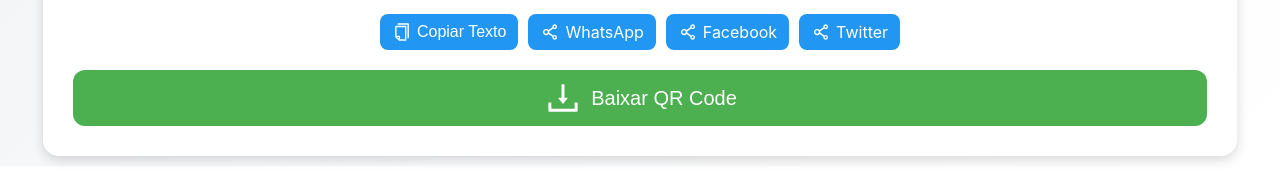
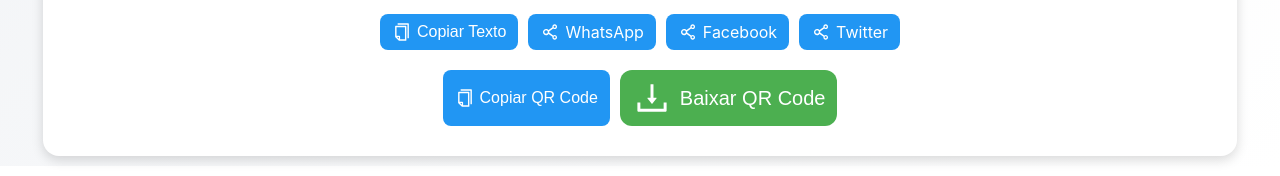
Before and after one commit to DevFullStack-Franklyn-R-Silva/Gerador-de-QRCode-com-ReactJS, a React (Create React App) app: page / in a window 1280 px wide. Shown: the part 531-707 px from the top of the page. Built offline with nearby package versions, Linux system fonts and the light colour scheme.

Commit message:
feat: copia texto qrcode

```diff
--- a/src/App.css
+++ b/src/App.css
@@ -238,3 +238,11 @@ html {
   background: #45a049;
   transform: scale(1.05);
 }
+
+/* Botões de ação (Copiar QR Code e Baixar) */
+.action-buttons {
+  display: flex;
+  gap: 10px;
+  flex-wrap: wrap;
+  justify-content: center;
+}
--- a/src/App.jsx
+++ b/src/App.jsx
@@ -13,7 +13,7 @@ function App() {
   const [qrSize, setQrSize] = useState(200);
   const [fgColor, setFgColor] = useState("#000000");
   const [bgColor, setBgColor] = useState("#ffffff");
-  const [qrStyle, setQrStyle] = useState("squares"); // 'squares' ou 'dots'
+  const [qrStyle, setQrStyle] = useState("squares"); // "squares" ou "dots"
   const [theme, setTheme] = useState("light");
   const [logoImage, setLogoImage] = useState("");
 
@@ -36,6 +36,22 @@ function App() {
       .catch((err) => {
         console.error("Erro ao baixar a imagem:", err);
       });
+  };
+
+  // Função para copiar o QR Code (imagem) para a área de transferência
+  const handleCopyQRCode = async () => {
+    if (!qrRef.current) return;
+    try {
+      const dataUrl = await htmlToImage.toPng(qrRef.current, {
+        backgroundColor: "transparent",
+      });
+      const blob = await (await fetch(dataUrl)).blob();
+      const clipboardItem = new ClipboardItem({ "image/png": blob });
+      await navigator.clipboard.write([clipboardItem]);
+      alert("QR Code copiado para a área de transferência!");
+    } catch (err) {
+      console.error("Erro ao copiar QR Code:", err);
+    }
   };
 
   // Função para upload do logo
@@ -86,7 +102,6 @@ function App() {
             qrStyle={qrStyle}
             ecLevel="H"
             logoImage={logoImage}
-            // Logo dimensionado para 20% do tamanho total do QR Code
             logoWidth={qrSize * 0.2}
             logoHeight={qrSize * 0.2}
           />
@@ -185,9 +200,14 @@ function App() {
             </a>
           </div>
 
-          <button onClick={handleDownload} className="download-btn">
-            <AiOutlineDownload size={40} /> Baixar QR Code
-          </button>
+          <div className="action-buttons">
+            <button onClick={handleCopyQRCode} className="copy-btn">
+              <AiOutlineCopy size={20} /> Copiar QR Code
+            </button>
+            <button onClick={handleDownload} className="download-btn">
+              <AiOutlineDownload size={40} /> Baixar QR Code
+            </button>
+          </div>
         </div>
       </div>
     </div>
```
